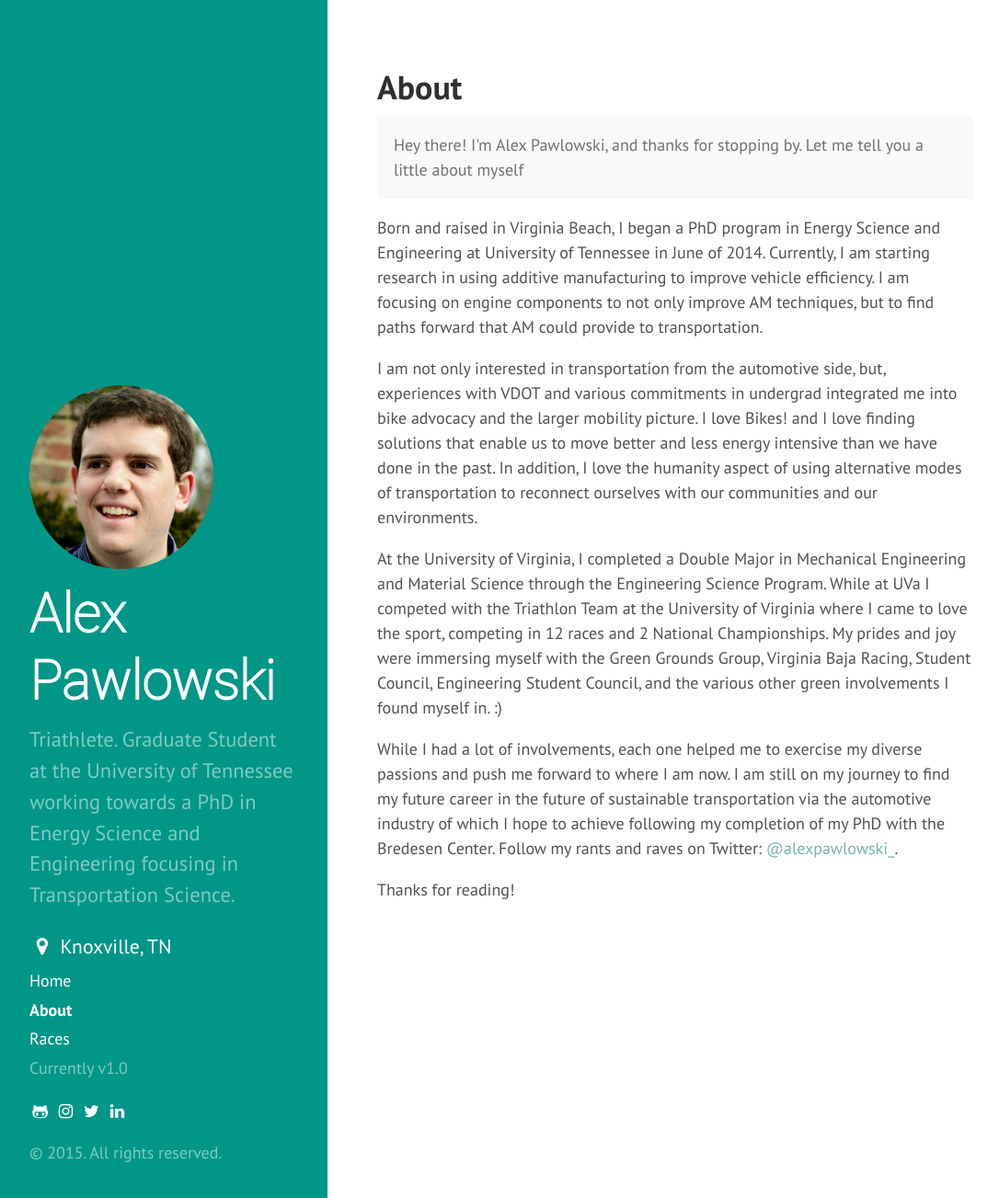
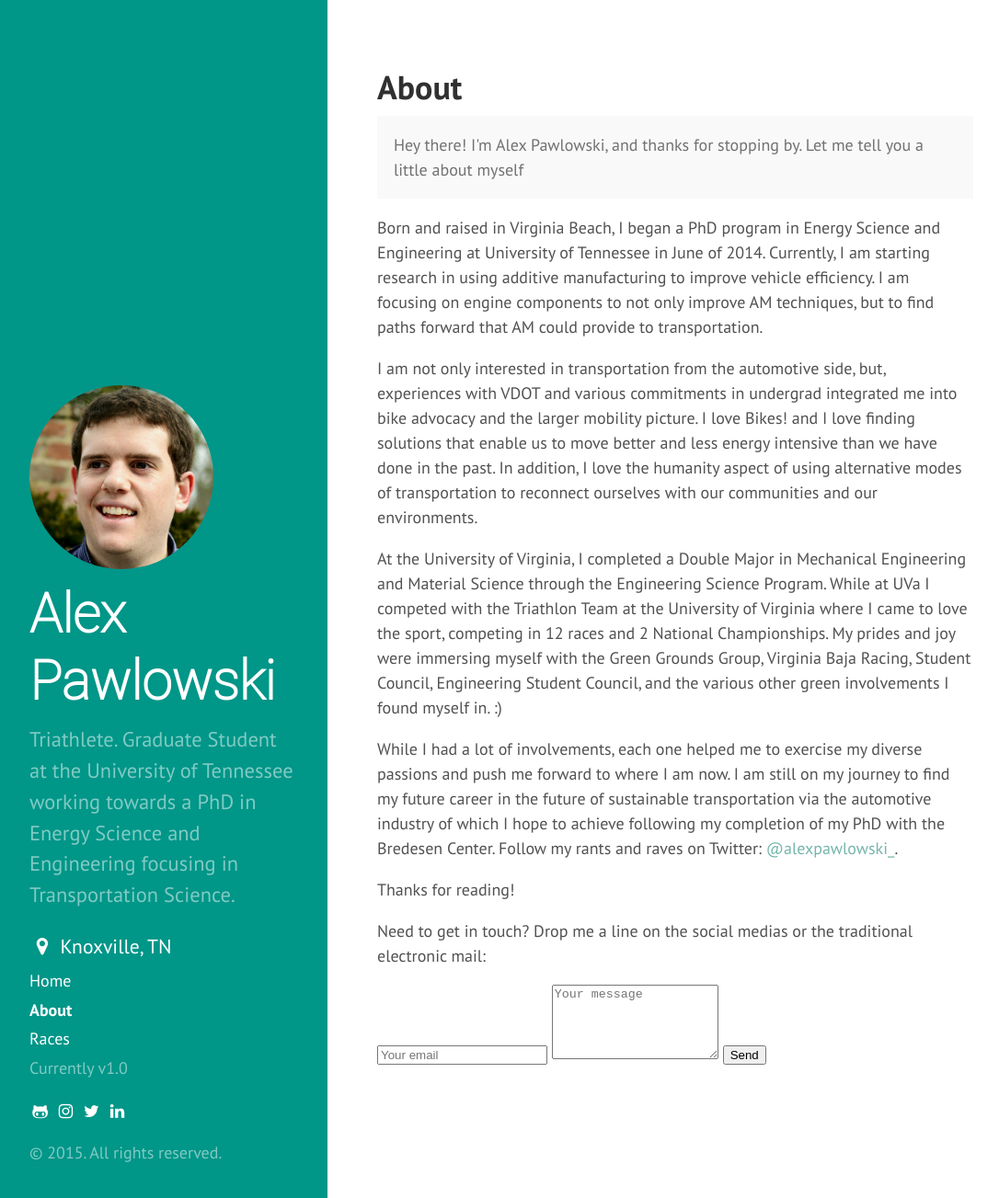
Before and after one commit to alexpawlowski/alexpawlowski.github.io, a Jekyll site: the page built from about.md, in a window 1280 px wide and 1303 px high. Shown: the whole window at 92% size, without its empty margins (4-1090 px from the left). Built offline with Jekyll 4.4.1, drawn with Linux system fonts in a browser that asks for light colours; nearby versions of some CDN libraries; Markdown is read by kramdown in place of the engine named in the settings.

Commit message:
Update site
Let's see if this works.

```diff
--- a/about.md
+++ b/about.md
@@ -16,3 +16,14 @@ At the University of Virginia, I completed a Double Major in Mechanical Engineer
 While I had a lot of involvements, each one helped me to exercise my diverse passions and push me forward to where I am now. I am still on my journey to find my future career in the future of sustainable transportation via the automotive industry of which I hope to achieve following my completion of my PhD with the Bredesen Center. Follow my rants and raves on Twitter: [@alexpawlowski_](https://twitter.com/alexpawlowski_).
 
 Thanks for reading!
+
+Need to get in touch? Drop me a line on the social medias or the traditional electronic mail:
+
+<form action="//formspree.io/apawlows@vols.utk.edu"
+      method="POST">
+  <input type="text" name="_gotcha" style="display:none" />
+  <input type="hidden" name="_subject" value="New submission!" />
+  <input type="text" name="_replyto" placeholder="Your email" />
+  <textarea name="message" rows = "5" placeholder="Your message"></textarea>
+  <button type="submit">Send</button>
+</form>
```
Also changed, not shown: races.md (+6 -2 lines).
